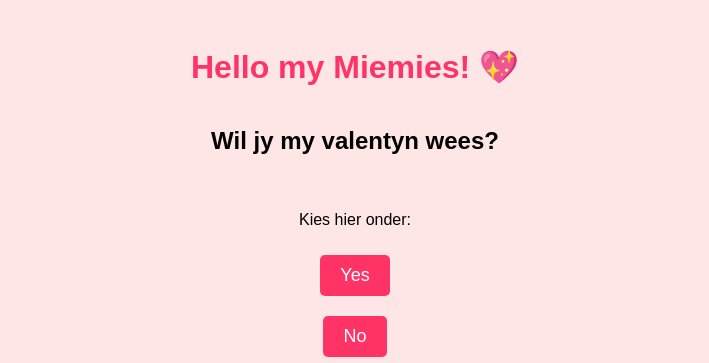
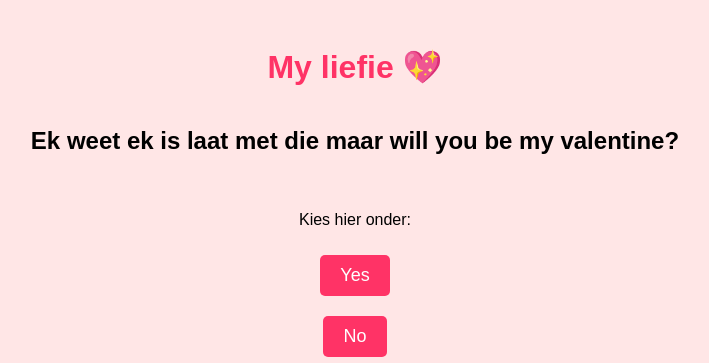
Before and after one commit to JohnnyGTS/Valentines, a plain HTML site: page index.html in a window 1280 px wide. Shown: the top 363 px of the page, without its empty margins (285-994 px from the left). Drawn offline with Linux system fonts and the light colour scheme.

Commit message:
Update index.html

```diff
--- a/index.html
+++ b/index.html
@@ -51,13 +51,13 @@
     </style>
     <script>
         function showDamnMessage() {
-            alert("Haha ek dink jy het n fout gemaak, 'Ja' is die boonste knoppie silly willy");
+            alert("Hmmm ek dink jou wou sê maar toe sê jy nee. Probeer net weer!");
         }
     </script>
 </head>
 <body>
-    <h1>Hello my Miemies! 💖</h1>
-    <h2>Wil jy my valentyn wees?</h2>
+    <h1>My liefie 💖</h1>
+    <h2>Ek weet ek is laat met die maar will you be my valentine?</h2>
     <div class="button-container">
         <p>Kies hier onder:</p>
         <button onclick="location.href='Yes.html'">Yes</button>
```
